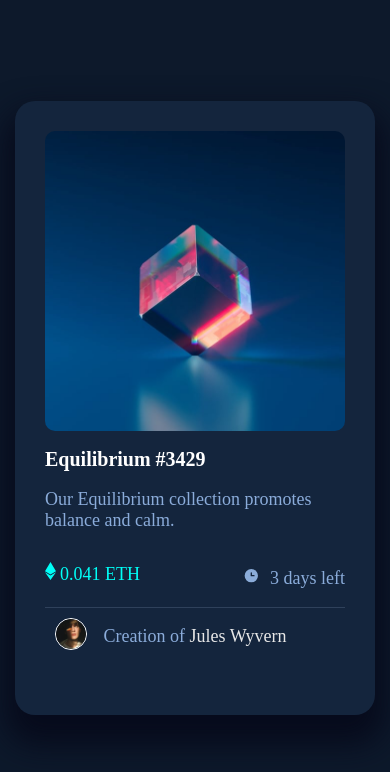
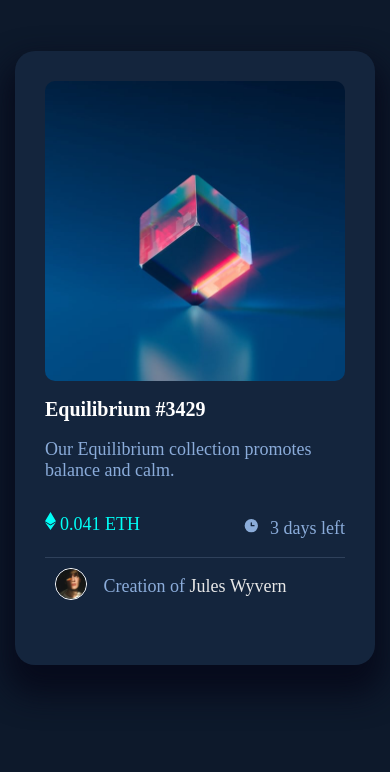
Before and after one commit to HenriqueCardosoo/cartao-nft.github.io, a plain HTML site: page index.html in a window 390 px wide. Drawn offline with Linux system fonts and the light colour scheme.

Commit message:
ajuste mobile

```diff
--- a/index.html
+++ b/index.html
@@ -3,7 +3,7 @@
 
 <head>
   <meta charset="UTF-8">
-  <meta name="viewport" content="width=device-width, initial-scale=1.0"> <!-- displays site properly based on user's device -->
+  <meta name="viewport" content="width=device-width, initial-scale=1.0">
 
   <link rel="icon" type="image/png" sizes="32x32" href="./images/favicon-32x32.png">
 
--- a/style.css
+++ b/style.css
@@ -93,6 +93,6 @@ h2 {
 
 @media (max-width: 400px) {
   .container {
-    margin-bottom: 200px;
+    margin-bottom: 300px;
   }
 }
```
